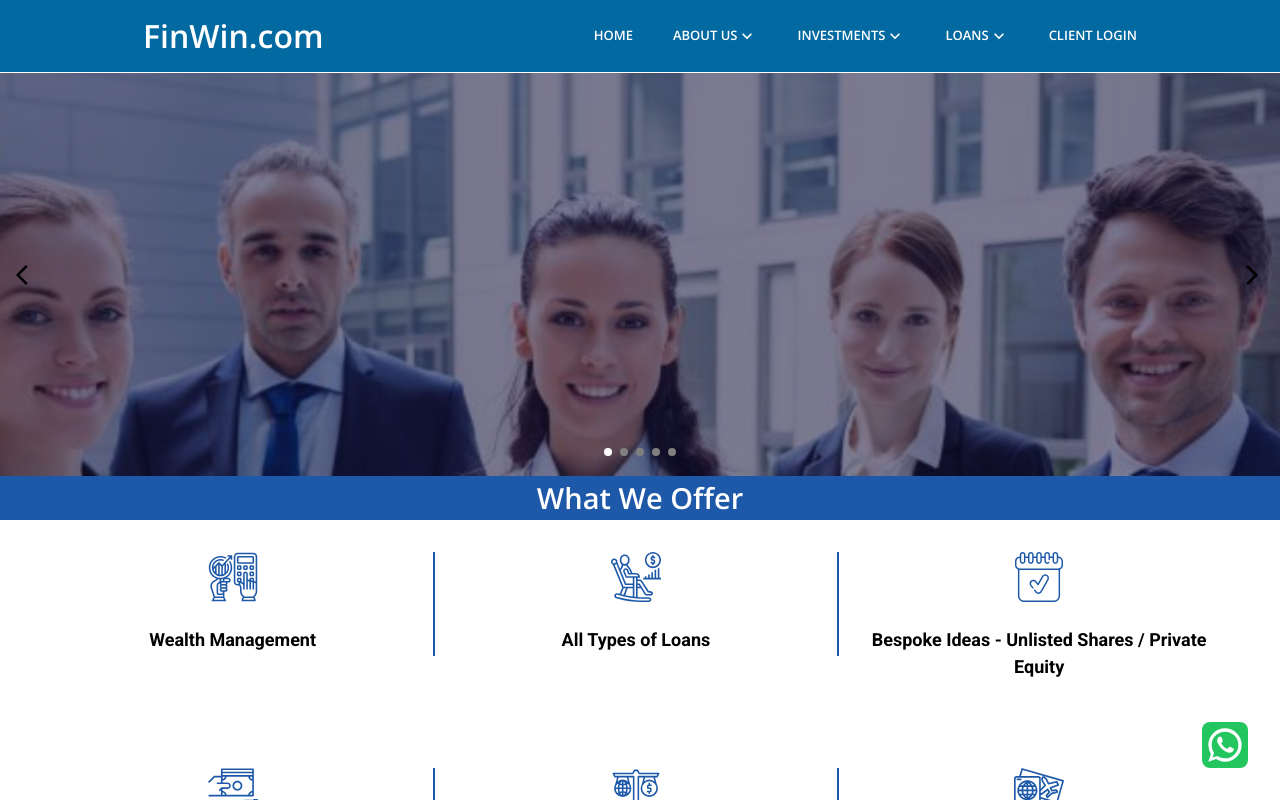
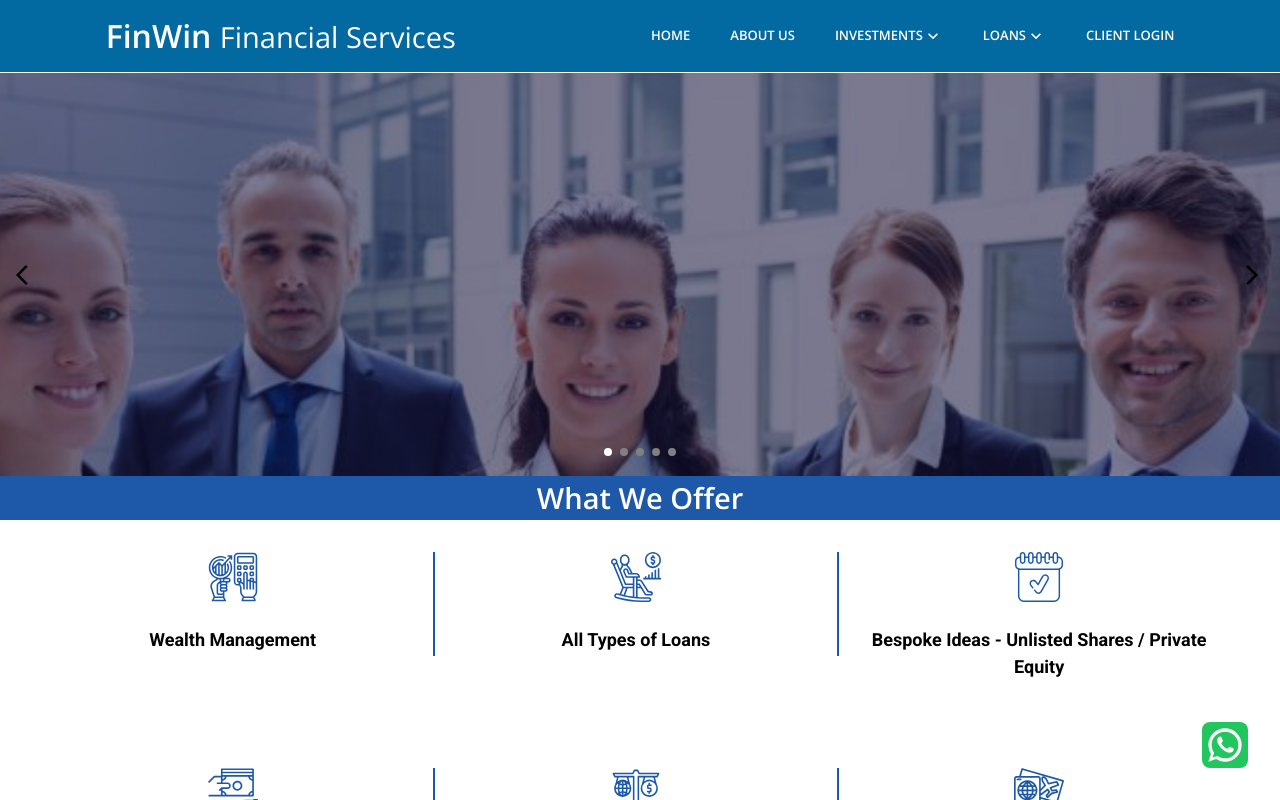
Before and after one commit to Swanand12/IIFL, a React (Create React App) app: page / in a window 1280 px wide. Shown: the top 800 px of the page. Built offline with nearby package versions, Linux system fonts and the light colour scheme.

Commit message:
done with changes

```diff
--- a/src/App.js
+++ b/src/App.js
@@ -2,7 +2,7 @@ import { BrowserRouter, Routes, Route } from "react-router-dom";
 import Home from "./pages/Home";
 import AboutUs from "./pages/AboutUs";
 // import Overview from "./pages/AboutUs/Overview";
-import OurTeam from "./pages/AboutUs/OurTeam";
+// import OurTeam from "./pages/AboutUs/OurTeam";
 // import WhyWaterFront from "./pages/AboutUs/WhyWaterFront";
 import Loan from "./pages/Loan";
 import Equity from "./pages/Investment/Equity";
@@ -22,7 +22,7 @@ function App() {
         <Route path="/about-us" element={<AboutUs />} />
         {/* <Route path="/about-us/overview" element={<Overview />} /> */}
         {/* <Route path="/about-us/why_waterfront" element={<WhyWaterFront />} /> */}
-        <Route path="/about-us/our_team" element={<OurTeam />} />
+        {/* <Route path="/about-us/our_team" element={<OurTeam />} /> */}
         <Route path="/investment/equity" element={<Equity />} />
         <Route path="/investment/fixedincome" element={<FixedIncome />} />
         <Route path="/investment/insurance" element={<Insurance />} />
--- a/src/components/Navbar.js
+++ b/src/components/Navbar.js
@@ -23,11 +23,16 @@ function Navbar() {
     <>
       {/* FOR SMALL SCREEN DEVICE */}
       <div className="lg:hidden mb-[0.07rem] font-open text-[14px] sticky z-50 top-0">
-        <div className="relative flex bg-sky-700 flex-row justify-between px-16 text-sm font-semibold z-20 text-white">
-          <div className="flex items-center h-[4.5rem] text-[32px] ">
-            {/* <img src="../../Images/logo.png" className="h-14" alt="logo.png" /> */}
-            <a href="/">
-            FinWin.com
+        <div className="relative flex bg-sky-700 flex-row justify-between px-5  smn:px-16 text-sm font-semibold z-20 text-white">
+          <div className="flex items-center h-[4.5rem] my-[5px] text-[30px] smn:text-[32px] ">
+            <a
+              href="/"
+              className="flex flex-col smn:flex-row smn:space-x-2  leading-8"
+            >
+              <span>FinWin </span>{" "}
+              <span className="font-normal text-[25px] smn:text-[29px]">
+                Financial Services
+              </span>
             </a>
           </div>
           <span className="flex items-center">
@@ -83,23 +88,23 @@ function Navbar() {
             }
           >
             <a href="/about-us">ABOUT US</a>
-            {navBar[1] ? (
+            {/* {navBar[1] ? (
               <RemoveIcon fontSize="small" />
             ) : (
               <AddIcon fontSize="small" />
-            )}
+            )} */}
           </div>
-          <div className={navBar[1] ? "ABOUT US" : "hidden"}>
-            {/* <div className="flex items-center h-10 py-6 px-8 bg-cyan-100 border-b-[1px] border-white hover:text-[#1e73be]">
+          {/* <div className={navBar[1] ? "ABOUT US" : "hidden"}>
+            <div className="flex items-center h-10 py-6 px-8 bg-cyan-100 border-b-[1px] border-white hover:text-[#1e73be]">
               <a href="/about-us/overview">Overview</a>
             </div>
             <div className="flex items-center h-10 py-6 px-8 bg-cyan-100 border-b-[1px] border-white hover:text-[#1e73be]">
               <a href="/about-us/why_waterfront">Why Waterfronts?</a>
-            </div> */}
+            </div>
             <div className="flex items-center h-10 py-6 px-8 bg-cyan-100 border-b-[1px] border-white hover:text-[#1e73be]">
               <a href="/about-us/our_team">Our Team</a>
             </div>
-          </div>
+          </div> */}
           <div
             className={
               navBar[2]
@@ -535,10 +540,12 @@ function Navbar() {
       {/* FOR LARGE SCREEN DEVICE */}
       <div className="hidden lg:block sticky top-0 z-50 scroll-[2rem]:opacity-70">
         <div className="flex bg-sky-700 flex-row justify-around px-2 text-[13px] font-open text-white mb-[0.07rem]">
-          <div className="flex items-center font-semibold text-[32px]">
-            {/* <img src="../../Images/logo.png" className="h-14" alt="logo.png" /> */}
-            <a href="/">
-            FinWin.com
+          <div className="flex items-center  text-[32px] font-open">
+            <a href="/" className=" leading-8">
+              <span className="font-semibold">FinWin </span>
+              <span className="font-normal text-[29px]">
+                Financial Services
+              </span>
             </a>
           </div>
           <div className="flex max flex-row items-center list-none space-x-10 h-[4.5rem]">
@@ -550,21 +557,21 @@ function Navbar() {
             <li className="flex items-center h-[4.5rem] group">
               <a href="\about-us" className="hover:text-cyan-300 font-bold">
                 ABOUT US
-                <ExpandMoreIcon fontSize="small" />
+                {/* <ExpandMoreIcon fontSize="small" /> */}
               </a>
-              <div className="hidden group-hover:block absolute top-[4.5rem] bg-white font-normal z-10 w-52 shadow-md">
+              {/* <div className="hidden group-hover:block absolute top-[4.5rem] bg-white font-normal z-10 w-52 shadow-md">
                 <ul>
-                  {/* <li className="flex items-center px-4 mb-[1.5px] text-black h-10 bg-cyan-100 border-t-2 border-blue-950">
+                  <li className="flex items-center px-4 mb-[1.5px] text-black h-10 bg-cyan-100 border-t-2 border-blue-950">
                     <a href="/about-us/overview">Overview</a>
                   </li>
                   <li className="flex items-center px-4 mb-[1.5px] text-black h-10 bg-cyan-100">
                     <a href="/about-us/why_waterfront">Why Waterfront?</a>
-                  </li> */}
+                  </li>
                   <li className="flex items-center px-4 text-black h-10 bg-cyan-100">
                     <a href="/about-us/our_team">Our Team</a>
                   </li>
                 </ul>
-              </div>
+              </div> */}
             </li>
             <li className="flex items-center h-[4.5rem] group/kan">
               <a href="a" className="hover:text-cyan-300 font-bold">
--- a/tailwind.config.js
+++ b/tailwind.config.js
@@ -6,6 +6,7 @@ module.exports = {
       screens: {
         lg: "1130px",
         smd: "968px",
+        smn: "555px"
       },
       fontFamily: {
         sans: ["Roboto", "sans-serif"],
```
